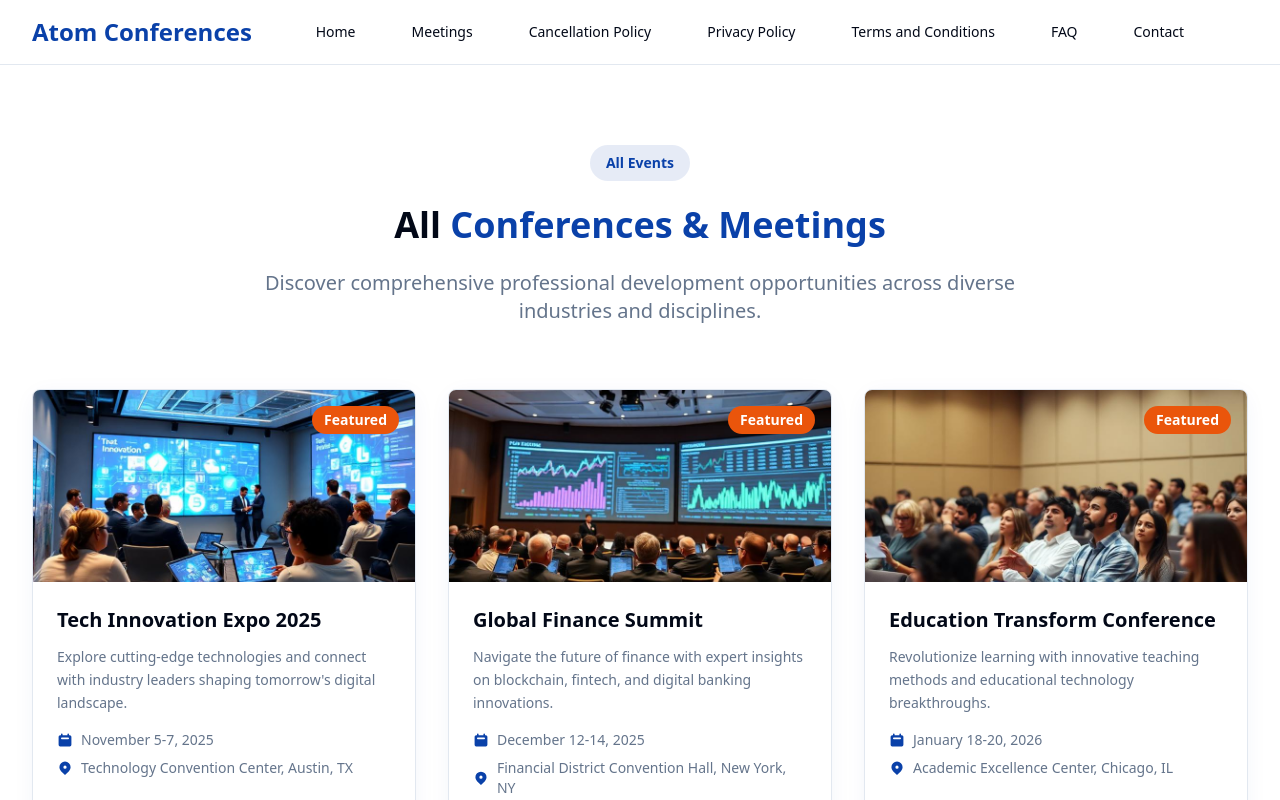
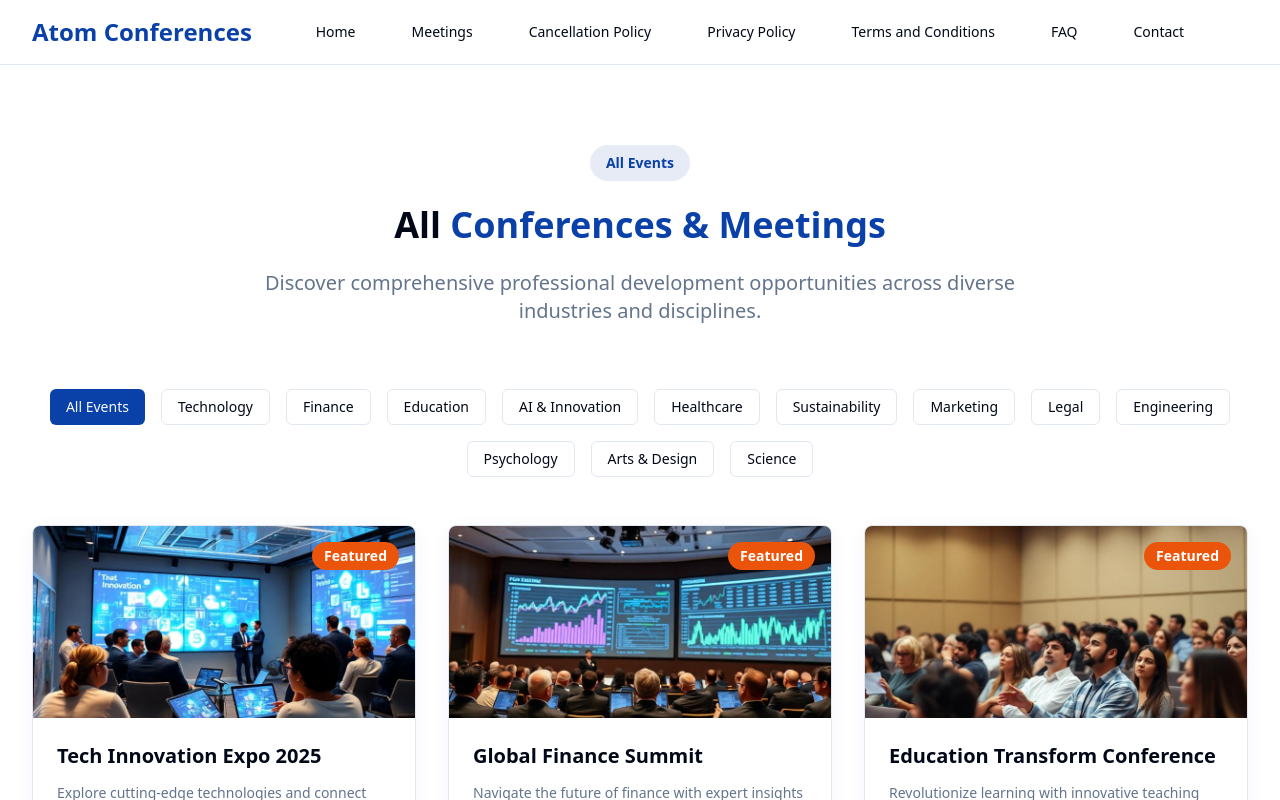
Before and after one commit to theatom-gp/atom-connect-hub, a React (Vite) app: page /meetings in a window 1280 px wide. Shown: the top 800 px of the page. Built offline with nearby package versions, Linux system fonts and the light colour scheme.

Commit message:
Add conference categories filter
Add filtering functionality to the meetings page to display conferences by category, including an "All Events" option.

```diff
--- a/src/pages/Meetings.tsx
+++ b/src/pages/Meetings.tsx
@@ -1,3 +1,4 @@
+import { useState } from 'react';
 import Navigation from '@/components/Navigation';
 import { Button } from '@/components/ui/button';
 import { Card, CardContent, CardFooter, CardHeader } from '@/components/ui/card';
@@ -15,6 +16,24 @@ import conferenceArts from '@/assets/conference-arts.jpg';
 import conferenceScience from '@/assets/conference-science.jpg';
 
 const Meetings = () => {
+  const [selectedCategory, setSelectedCategory] = useState('All Events');
+
+  const categories = [
+    'All Events',
+    'Technology',
+    'Finance',
+    'Education',
+    'AI & Innovation',
+    'Healthcare',
+    'Sustainability',
+    'Marketing',
+    'Legal',
+    'Engineering',
+    'Psychology',
+    'Arts & Design',
+    'Science'
+  ];
+
   const conferences = [
     {
       id: 1,
@@ -23,7 +42,8 @@ const Meetings = () => {
       venue: "Technology Convention Center",
       location: "Austin, TX",
       image: conferenceTech,
-      description: "Explore cutting-edge technologies and connect with industry leaders shaping tomorrow's digital landscape."
+      description: "Explore cutting-edge technologies and connect with industry leaders shaping tomorrow's digital landscape.",
+      category: "Technology"
     },
     {
       id: 2,
@@ -32,7 +52,8 @@ const Meetings = () => {
       venue: "Financial District Convention Hall",
       location: "New York, NY",
       image: conferenceFinance,
-      description: "Navigate the future of finance with expert insights on blockchain, fintech, and digital banking innovations."
+      description: "Navigate the future of finance with expert insights on blockchain, fintech, and digital banking innovations.",
+      category: "Finance"
     },
     {
       id: 3,
@@ -41,7 +62,8 @@ const Meetings = () => {
       venue: "Academic Excellence Center",
       location: "Chicago, IL",
       image: conferenceEducation,
-      description: "Revolutionize learning with innovative teaching methods and educational technology breakthroughs."
+      description: "Revolutionize learning with innovative teaching methods and educational technology breakthroughs.",
+      category: "Education"
     },
     {
       id: 4,
@@ -50,7 +72,8 @@ const Meetings = () => {
       venue: "Silicon Valley Convention Center",
       location: "San Francisco, CA",
       image: conferenceAI,
-      description: "Join leading AI researchers, tech executives, and innovators as they unveil the future of artificial intelligence."
+      description: "Join leading AI researchers, tech executives, and innovators as they unveil the future of artificial intelligence.",
+      category: "AI & Innovation"
     },
     {
       id: 5,
@@ -59,7 +82,8 @@ const Meetings = () => {
       venue: "Medical Innovation Hub",
       location: "Boston, MA",
       image: conferenceMedical,
-      description: "Discover breakthrough medical technologies and treatment innovations shaping the future of healthcare."
+      description: "Discover breakthrough medical technologies and treatment innovations shaping the future of healthcare.",
+      category: "Healthcare"
     },
     {
       id: 6,
@@ -68,7 +92,8 @@ const Meetings = () => {
       venue: "Green Technology Center",
       location: "Seattle, WA",
       image: conferenceSustainability,
-      description: "Unite with environmental leaders and green tech pioneers driving sustainable development worldwide."
+      description: "Unite with environmental leaders and green tech pioneers driving sustainable development worldwide.",
+      category: "Sustainability"
     },
     {
       id: 7,
@@ -77,7 +102,8 @@ const Meetings = () => {
       venue: "Creative Innovation Hub",
       location: "Los Angeles, CA",
       image: conferenceMarketing,
-      description: "Master the latest digital marketing strategies and tools driving successful brand transformations."
+      description: "Master the latest digital marketing strategies and tools driving successful brand transformations.",
+      category: "Marketing"
     },
     {
       id: 8,
@@ -86,7 +112,8 @@ const Meetings = () => {
       venue: "Justice Center Conference Hall",
       location: "Washington, DC",
       image: conferenceLegal,
-      description: "Explore how technology is reshaping legal practice and discover new approaches to justice delivery."
+      description: "Explore how technology is reshaping legal practice and discover new approaches to justice delivery.",
+      category: "Legal"
     },
     {
       id: 9,
@@ -95,7 +122,8 @@ const Meetings = () => {
       venue: "Industrial Innovation Center",
       location: "Detroit, MI",
       image: conferenceEngineering,
-      description: "Advance engineering practices with breakthrough technologies and sustainable design methodologies."
+      description: "Advance engineering practices with breakthrough technologies and sustainable design methodologies.",
+      category: "Engineering"
     },
     {
       id: 10,
@@ -104,7 +132,8 @@ const Meetings = () => {
       venue: "Wellness Convention Center",
       location: "Denver, CO",
       image: conferencePsychology,
-      description: "Transform mental healthcare with innovative therapeutic approaches and psychological research findings."
+      description: "Transform mental healthcare with innovative therapeutic approaches and psychological research findings.",
+      category: "Psychology"
     },
     {
       id: 11,
@@ -113,7 +142,8 @@ const Meetings = () => {
       venue: "Arts & Culture Center",
       location: "Miami, FL",
       image: conferenceArts,
-      description: "Celebrate creativity and innovation in arts, design, and digital media with industry visionaries."
+      description: "Celebrate creativity and innovation in arts, design, and digital media with industry visionaries.",
+      category: "Arts & Design"
     },
     {
       id: 12,
@@ -122,7 +152,8 @@ const Meetings = () => {
       venue: "Research Innovation Campus",
       location: "San Diego, CA",
       image: conferenceScience,
-      description: "Advance scientific knowledge through collaborative research and breakthrough discoveries across disciplines."
+      description: "Advance scientific knowledge through collaborative research and breakthrough discoveries across disciplines.",
+      category: "Science"
     },
     {
       id: 13,
@@ -131,9 +162,14 @@ const Meetings = () => {
       venue: "Research Innovation Campus",
       location: "San Diego, CA",
       image: conferenceScience,
-      description: "Advance Forensic scientific knowledge through collaborative research and breakthrough discoveries across disciplines."
+      description: "Advance Forensic scientific knowledge through collaborative research and breakthrough discoveries across disciplines.",
+      category: "Science"
     }
   ];
+
+  const filteredConferences = selectedCategory === 'All Events'
+    ? conferences
+    : conferences.filter(conference => conference.category === selectedCategory);
 
   return (
     <div className="min-h-screen bg-background">
@@ -144,11 +180,11 @@ const Meetings = () => {
           {/* Header */}
           <div className="text-center mb-16">
             <div className="inline-block px-4 py-2 bg-primary/10 text-primary rounded-full text-sm font-semibold mb-6">
-              All Events
+              {selectedCategory}
             </div>
 
             <h1 className="text-3xl lg:text-4xl font-bold text-foreground mb-6">
-              All <span className="text-primary">Conferences & Meetings</span>
+              {selectedCategory === 'All Events' ? 'All' : selectedCategory} <span className="text-primary">Conferences & Meetings</span>
             </h1>
 
             <p className="text-xl text-muted-foreground max-w-3xl mx-auto">
@@ -156,9 +192,32 @@ const Meetings = () => {
             </p>
           </div>
 
+          {/* Category Filter */}
+          <div className="mb-12">
+            <div className="flex flex-wrap justify-center gap-3 md:gap-4">
+              {categories.map((category) => (
+                <Button
+                  key={category}
+                  variant={selectedCategory === category ? "default" : "outline"}
+                  size="sm"
+                  onClick={() => setSelectedCategory(category)}
+                  className={`
+                    px-4 py-2 text-sm font-medium transition-all duration-200
+                    ${selectedCategory === category
+                      ? 'bg-primary text-primary-foreground hover:bg-primary/90'
+                      : 'bg-background text-foreground hover:bg-accent hover:text-accent-foreground border-input'
+                    }
+                  `}
+                >
+                  {category}
+                </Button>
+              ))}
+            </div>
+          </div>
+
           {/* Conference Grid */}
           <div className="grid lg:grid-cols-3 md:grid-cols-2 gap-8">
-            {conferences.map((conference) => (
+            {filteredConferences.map((conference) => (
               <Card
                 key={conference.id}
                 className="overflow-hidden hover:shadow-lg transition-all duration-300 group"
```
